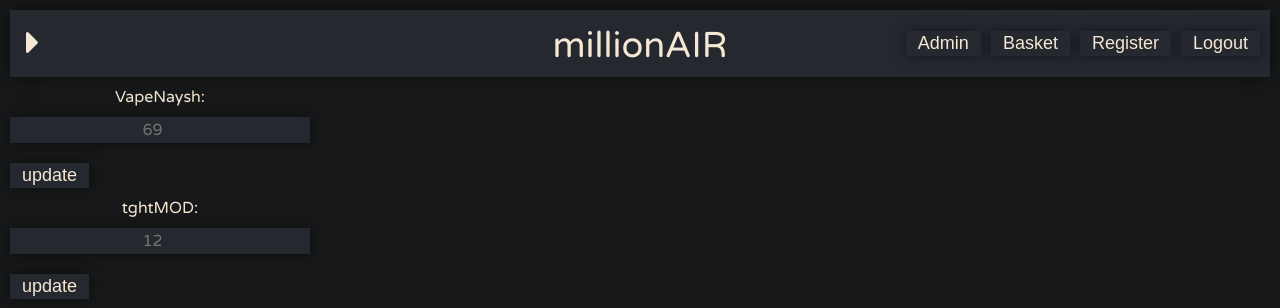
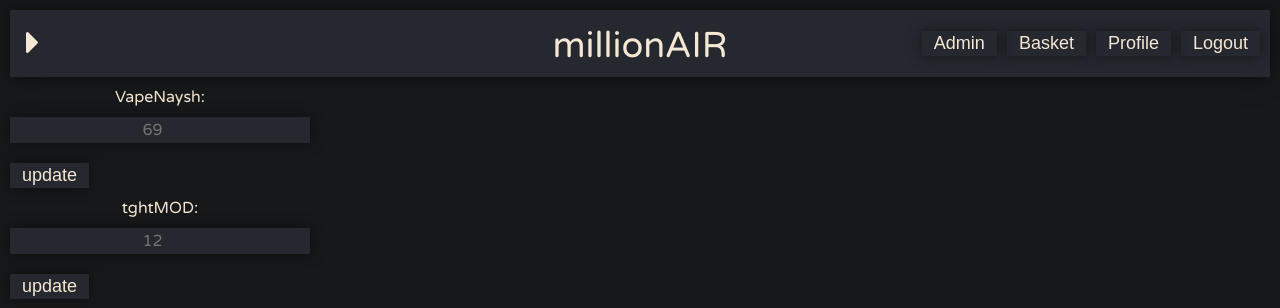
Before and after one commit to ldawert/millionAIRv2, a PHP site: page /sites/admin.php in a window 1280 px wide. Shown: the top 308 px of the page. Run offline with PHP 8.4, Linux system fonts and the light colour scheme; a user stored in the database is signed in; data comes from the database, SQL or seed files in the repository; some libraries are stand-ins or nearby versions.

Commit message:
fixed admin.php

```diff
--- a/sites/admin.php
+++ b/sites/admin.php
@@ -59,16 +59,19 @@
             if (empty($_SESSION['userID'])) {
               echo "  <form class='title_profile_align' action='/millionAIR/sites/login.php' method='post'>
                         <input class='button button_title' type='submit' name='login' value='Login'>
+                      </form>
+                      <form class='title_profile_align' action='/millionAIR/sites/register.php' method='post'>
+                        <input class='button button_title' type='submit' name='register' value='Register'>
                       </form>";
             } else {
               echo "  <form class='title_profile_align' action='/millionAIR/sites/logout.php' method='post'>
                         <input class='button button_title' type='submit' name='logout' value='Logout'>
+                      </form>
+                      <form class='title_profile_align' action='/millionAIR/sites/profile.php' method='post'>
+                        <input class='button button_title' type='submit' name='profile' value='Profile'>
                       </form>";
             }
           ?>
-          <form class="title_profile_align" action="/millionAIR/sites/register.php" method="post">
-            <input class='button button_title' type="submit" name="register" value="Register">
-          </form>
           <form class="title_profile_align" action="/millionAIR/sites/basket.php" method="post">
             <input class='button button_title' type="submit" name="basket" value="Basket">
           </form>
```
